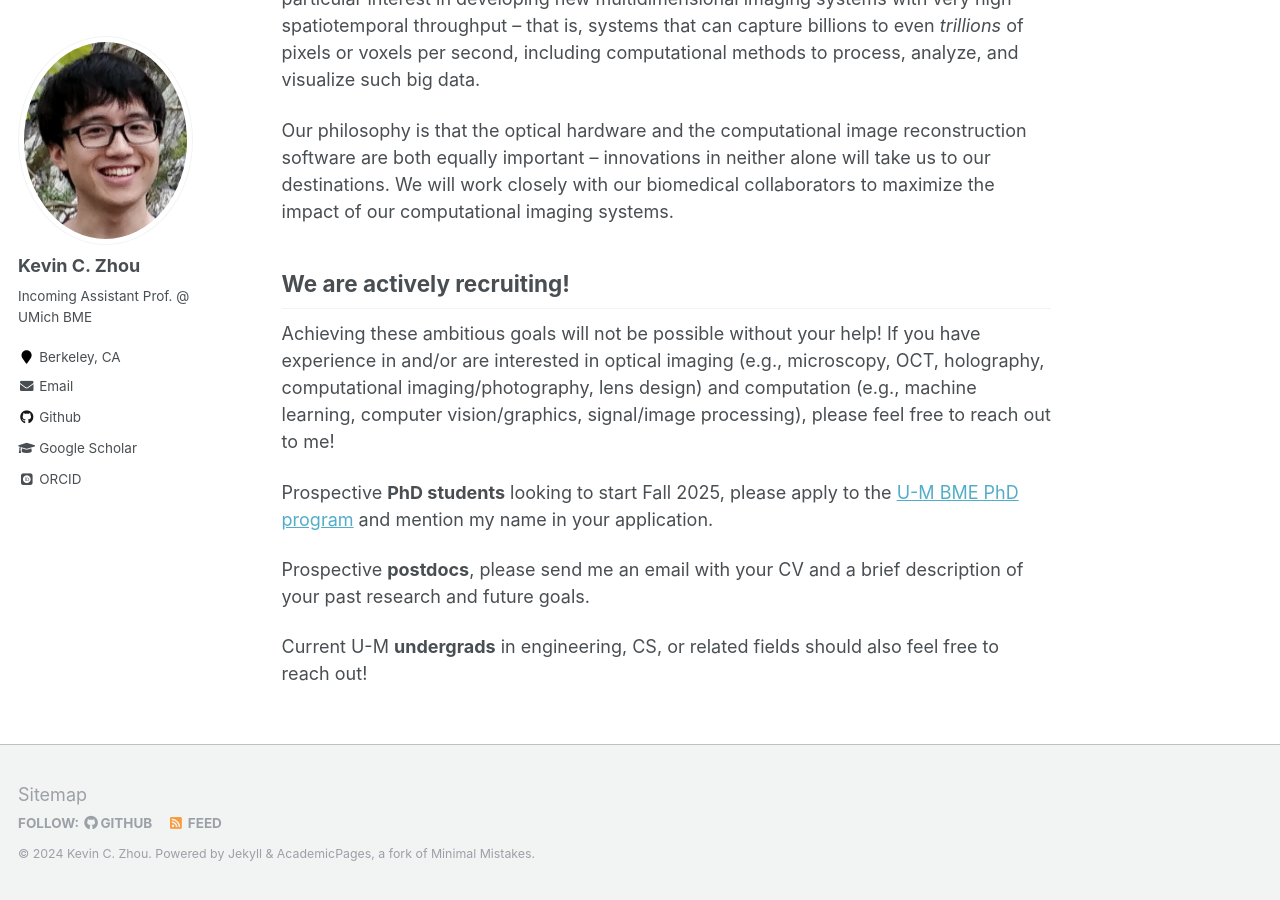
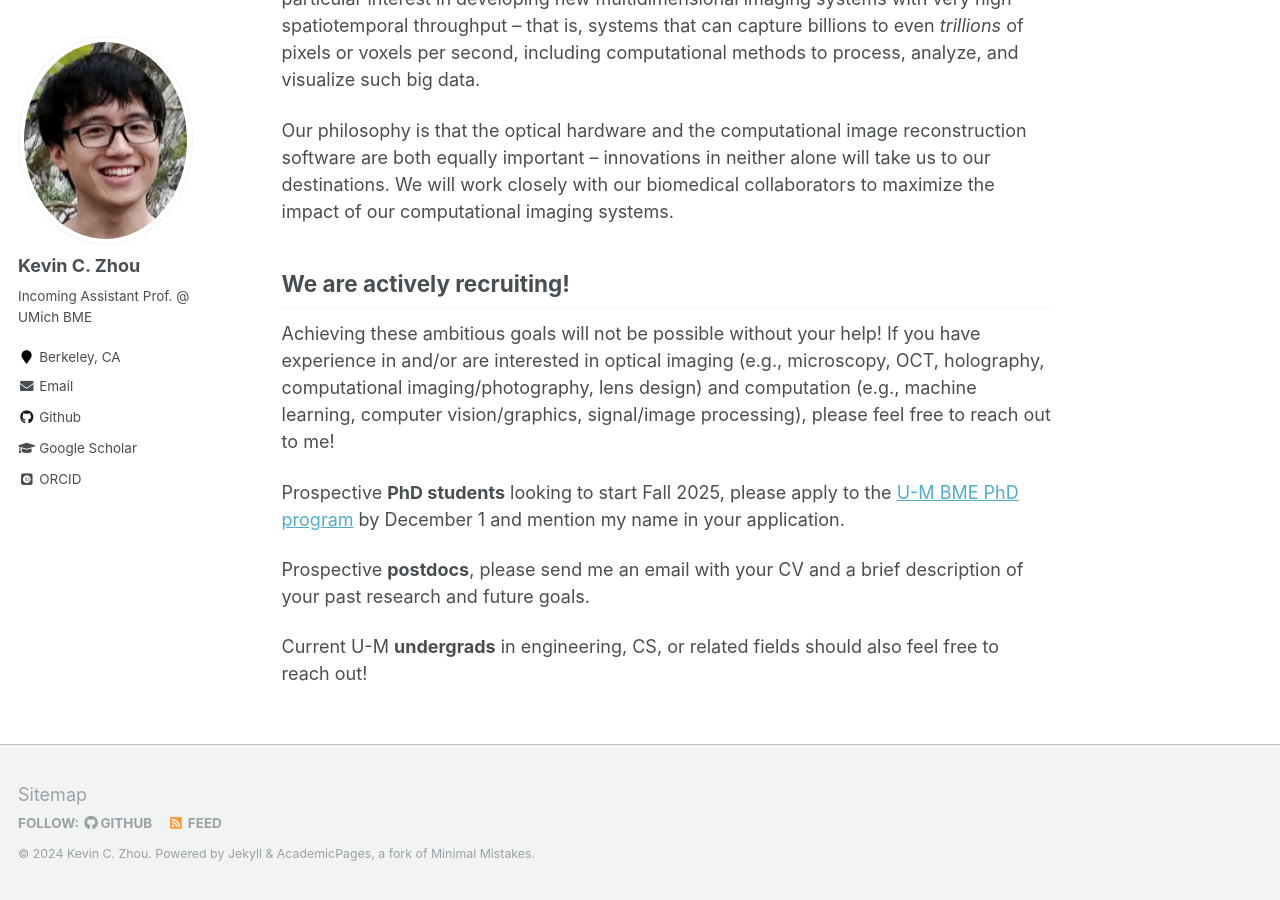
Before and after one commit to kevinczhou/kevinczhou.github.io, a Jekyll site: the page built from _pages/umich.md, in a window 1280 px wide and 900 px high, scrolled down 649 px. Built offline with Jekyll 4.4.1, drawn with Linux system fonts in a browser that asks for light colours; some web fonts are replaced.

Commit message:
Update umich.md

```diff
--- a/_pages/umich.md
+++ b/_pages/umich.md
@@ -11,7 +11,7 @@ Our philosophy is that the optical hardware and the computational image reconstr
 ## We are actively recruiting!
 Achieving these ambitious goals will not be possible without your help! If you have experience in and/or are interested in optical imaging (e.g., microscopy, OCT, holography, computational imaging/photography, lens design) and computation (e.g., machine learning, computer vision/graphics, signal/image processing), please feel free to reach out to me!
 
-Prospective **PhD students** looking to start Fall 2025, please apply to the [U-M BME PhD program](https://bme.umich.edu/academics/graduate/graduate-admissions/) and mention my name in your application.
+Prospective **PhD students** looking to start Fall 2025, please apply to the [U-M BME PhD program](https://bme.umich.edu/academics/graduate/graduate-admissions/) by December 1 and mention my name in your application.
 
 Prospective **postdocs**, please send me an email with your CV and a brief description of your past research and future goals.
 
```
